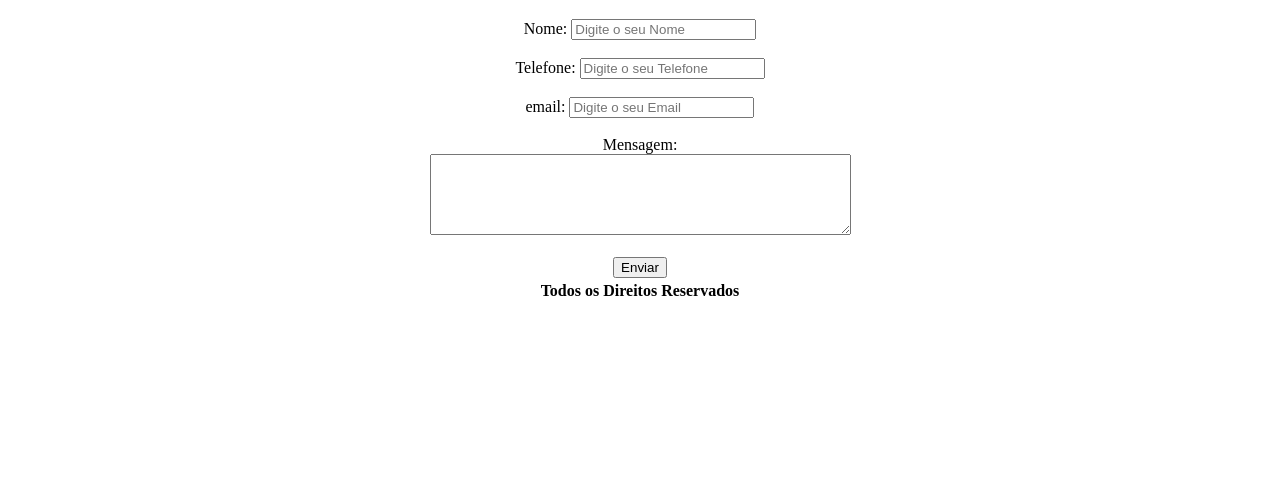
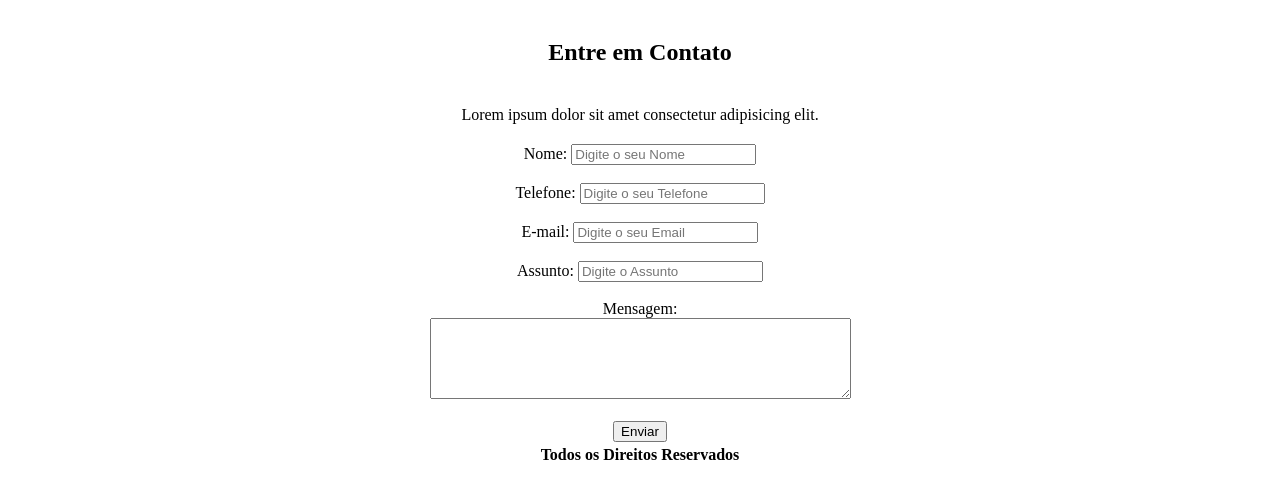
Before and after one commit to jonas-thiago/desenvolvimento-web, a plain HTML site: page src/html/contat.html in a window 1280 px wide. Shown: the part 85-584 px from the top of the page. Drawn offline with Linux system fonts and the light colour scheme.

Commit message:
version2
versão completa

```diff
--- a/src/html/contat.html
+++ b/src/html/contat.html
@@ -21,6 +21,18 @@
 
         <tr>
             <td colspan="2" align="center">
+                <h2>Entre em Contato</h2>
+            </td>
+        </tr>
+
+        <tr>
+            <td colspan="2" align="center">
+                <p>Lorem ipsum dolor sit amet consectetur adipisicing elit.</p>
+            </td>
+        </tr>
+
+        <tr>
+            <td colspan="2" align="center">
                 <form action="" method="post">
                     <label for="nome">Nome:
                         <input type="text" id="nome" name="nome" placeholder="Digite o seu Nome" required>
@@ -31,9 +43,13 @@
                         <input type="tel" id="tel" name="tel" placeholder="Digite o seu Telefone" required>
                     </label><br>
                     <br>
-                    <label for="email">email:
+                    <label for="email">E-mail:
                         <input type="email" id="email" name="email" placeholder="Digite o seu Email" required>
                     </label><br>
+                    <br>
+                    <label for="assunto">Assunto:
+                        <input type="assunto" id="assunto" name="assunto" placeholder="Digite o Assunto">
+                    </label> <br>
                     <br>
                     <label for="mensagem">Mensagem:
                     </label> <br>
```
